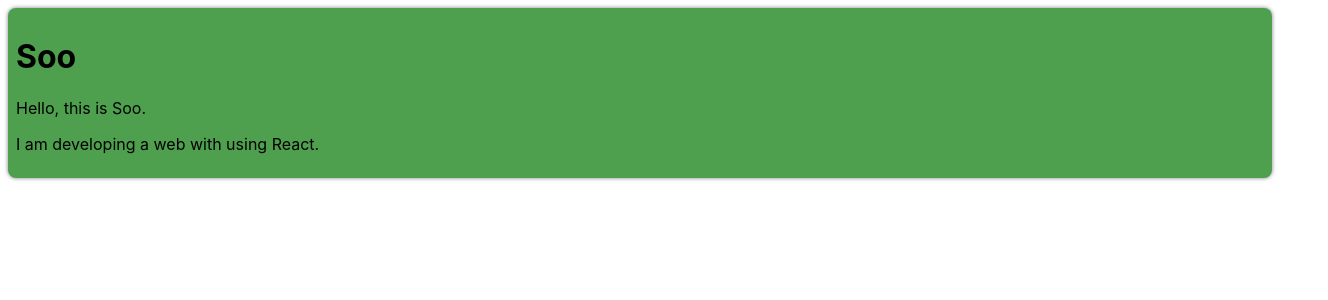
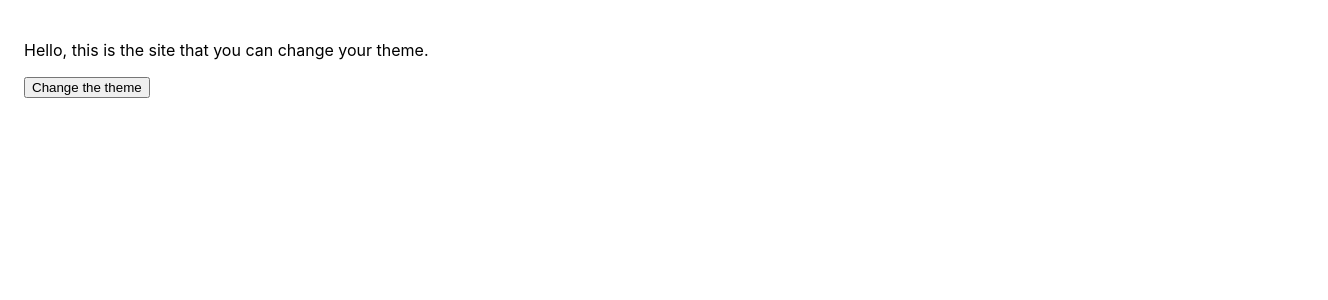
Before and after one commit to Soohyeun/react-practice, a React (Create React App) app: page / in a window 1280 px wide. Shown: the top 300 px of the page, 1328 px wide, since content can reach past the window. Built offline with nearby package versions, Linux system fonts and the light colour scheme.

Commit message:
Chap_14_Theme(contect)

```diff
--- /dev/null
+++ b/src/chapter_14/DarkOrLight.jsx
@@ -0,0 +1,23 @@
+import { useState, useCallback } from "react";
+import ThemeContext from "./ThemeContext";
+import MainContent from "./MainContent";
+
+function DarkOrLight (props) {
+    const [theme, setTheme] = useState("light");
+
+    const toggleTheme = useCallback(() => {
+        if (theme === "light") {
+            setTheme("dark");
+        } else if (theme === "dark") {
+            setTheme("light");
+        }
+    }, [theme]);
+
+    return (
+        <ThemeContext.Provider value ={{theme, toggleTheme}}>
+            <MainContent/>
+        </ThemeContext.Provider>
+    );
+}
+
+export default DarkOrLight
--- /dev/null
+++ b/src/chapter_14/MainContent.jsx
@@ -0,0 +1,15 @@
+import {useContext} from "react";
+import ThemeContext from "./ThemeContext";
+
+function MainContent(props) {
+    const {theme, toggleTheme} = useContext(ThemeContext);
+
+    return (
+        <div style={{width: "100vw", height: "100vh", padding: "1.5rem", backgroundColor: theme === "light" ? "white" : "black", color: theme === "light" ? "black" : "white",}}>
+            <p>Hello, this is the site that you can change your theme.</p>
+            <button onClick={toggleTheme}>Change the theme</button>
+        </div>
+    );
+}
+
+export default MainContent;
--- /dev/null
+++ b/src/chapter_14/ThemeContext.jsx
@@ -0,0 +1,7 @@
+import React from "react";
+
+const ThemeContext = React.createContext();
+
+ThemeContext.displayName = "ThemeContext";
+
+export default ThemeContext;
--- a/src/index.js
+++ b/src/index.js
@@ -12,7 +12,8 @@ import reportWebVitals from './reportWebVitals';
 // import AttendanceBook from './chapter_10/AttendanceBook';
 // import SignUp from './chapter_11/SignUp';
 // import Calculator from './chapter_12/Calculator';
-import ProfileCard from './chapter_13/ProfileCard'
+// import ProfileCard from './chapter_13/ProfileCard'
+import DarkOrLight from './chapter_14/DarkOrLight';
 
 const root = ReactDOM.createRoot(document.getElementById('root'));
 
@@ -32,7 +33,7 @@ const root = ReactDOM.createRoot(document.getElementById('root'));
 
 root.render(
   <React.StrictMode>
-    <ProfileCard />
+    <DarkOrLight />
   </React.StrictMode>
 );
 
```
